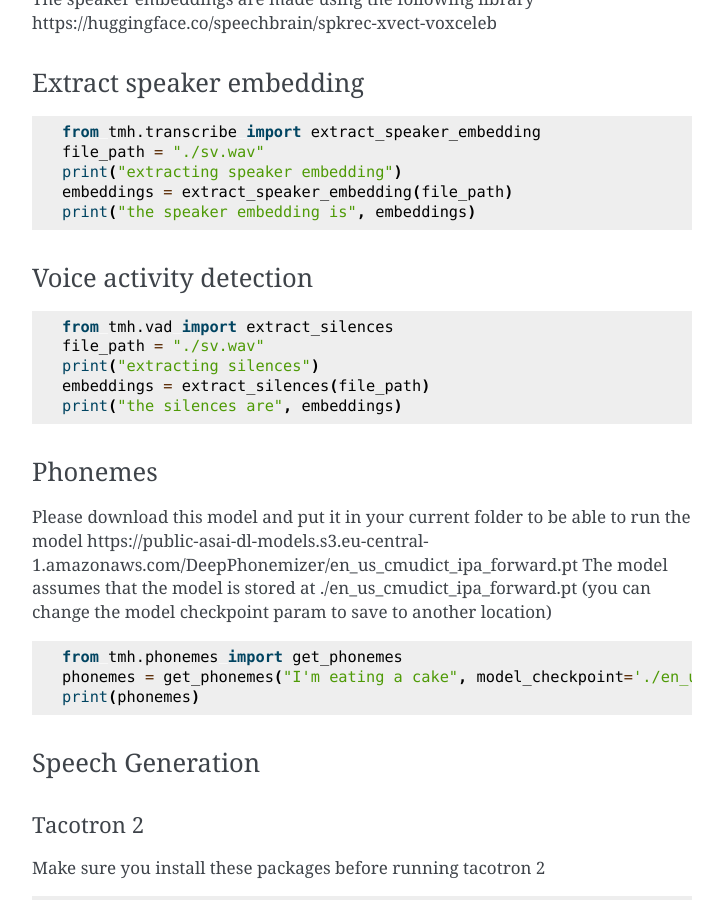
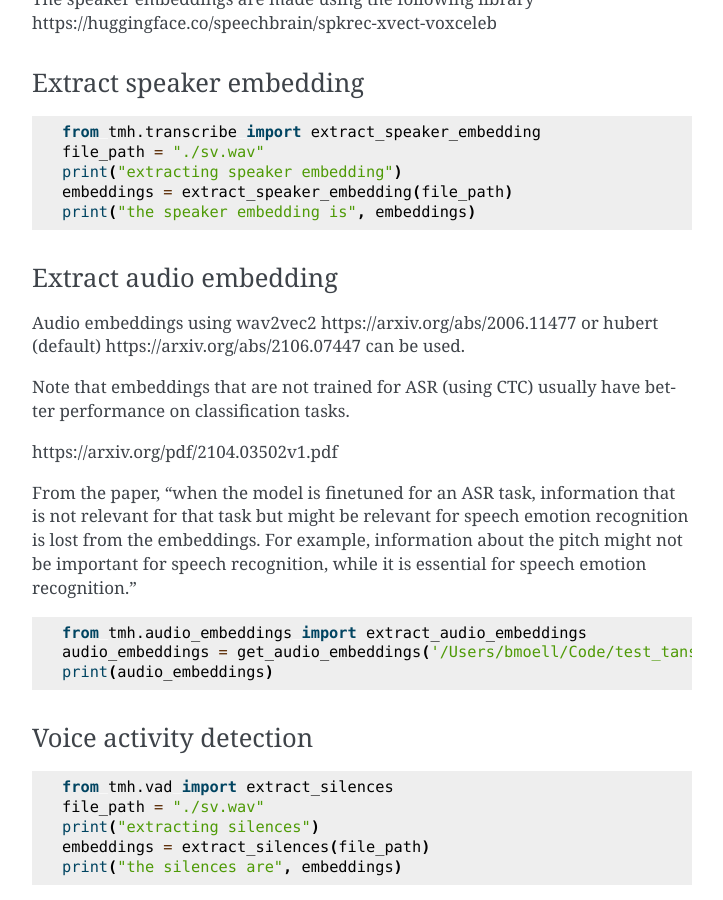
Before and after one commit to BirgerMoell/tmh, a Sphinx documentation site: the page built from docs/docs.md, in a window 1280 px wide and 900 px high, scrolled down 1708 px. Shown: the whole window, without its empty margins (388-1111 px from the left). Built offline with Sphinx 7.4.7, drawn with Linux system fonts in a browser that asks for light colours; some of the changed text lies outside the part shown.

Commit message:
Updated docs

````diff
--- a/docs/docs.md
+++ b/docs/docs.md
@@ -74,6 +74,25 @@ file_path = "./sv.wav"
 print("extracting speaker embedding")
 embeddings = extract_speaker_embedding(file_path)
 print("the speaker embedding is", embeddings)
+```
+
+### Extract audio embedding
+Audio embeddings using wav2vec2
+https://arxiv.org/abs/2006.11477
+or hubert (default) https://arxiv.org/abs/2106.07447
+can be used.
+
+Note that embeddings that are not trained for ASR (using CTC) usually have better performance on classification tasks.
+
+https://arxiv.org/pdf/2104.03502v1.pdf
+
+From the paper, "when the model is finetuned for an ASR task, information that is not relevant for that task but might be relevant for speech emotion recognition is lost from the embeddings. For example, information about the pitch might not be important for speech recognition, while it is essential for speech emotion recognition."
+
+
+``` python
+from tmh.audio_embeddings import extract_audio_embeddings
+audio_embeddings = get_audio_embeddings('/Users/bmoell/Code/test_tanscribe/sv.wav')
+print(audio_embeddings)
 ```
 
 ### Voice activity detection
````
